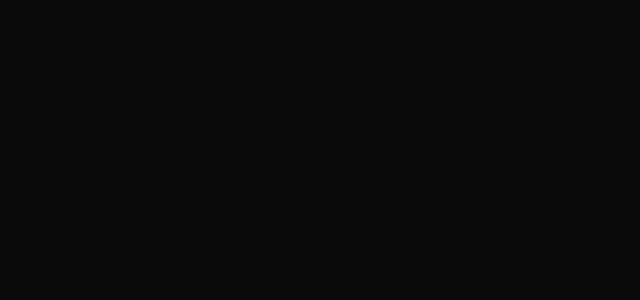
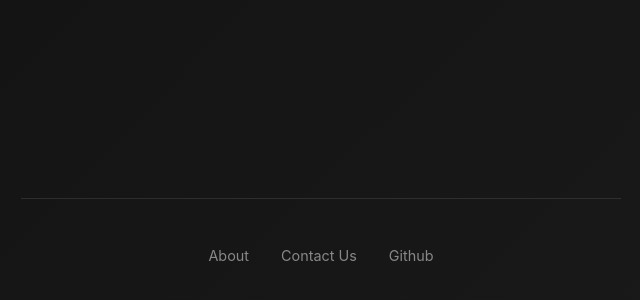
Before and after one commit to PeterMeas/Resumize, a React (Vite) app in the folder frontend/: page / in a window 1280 px wide. Shown: the part 1904-2204 px from the top of the page, without its empty margins (319-959 px from the left). Before the commit the page ends 800 px from the top, so only its background shows below. Built offline with nearby package versions, Linux system fonts and the light colour scheme.

Commit message:
frontend: add scrollable landing page with footers

```diff
--- a/frontend/src/App.css
+++ b/frontend/src/App.css
@@ -3,6 +3,78 @@
   padding: 0;
   box-sizing: border-box;
 }
+
+.footer {
+  margin-top: 100rem;
+  padding: 3rem 2rem 2rem;
+  text-align: center;
+  border-top: 1px solid rgba(255, 255, 255, 0.1);
+  position: relative;
+  z-index: 1;
+}
+
+.footer-content {
+  max-width: 800px;
+  margin: 0 auto;
+  display: flex;
+  align-items: center;
+  justify-content: center;
+  gap: 2rem;
+  flex-wrap: wrap;
+}
+
+.footer-links {
+  display: flex;
+  gap: 2rem;
+}
+
+.footer-links a {
+  color: #888888;
+  text-decoration: none;
+  font-size: 0.9rem;
+  transition: color 0.3s ease;
+}
+
+.footer-links a:hover {
+  color: #ffffff;
+}
+
+.footer-social {
+  display: flex;
+  gap: 1.5rem;
+}
+
+.footer-social a {
+  color: #888888;
+  text-decoration: none;
+  font-size: 0.9rem;
+  transition: color 0.3s ease;
+}
+
+.footer-social a:hover {
+  color: #ffffff;
+}
+
+.footer-copyright {
+  font-size: 0.85rem;
+  color: #666666;
+}
+
+@media (max-width: 768px) {
+  .footer-content {
+    flex-direction: column;
+    gap: 1rem;
+  }
+
+  .footer-links {
+    gap: 1rem;
+  }
+
+  .footer-social {
+    gap: 1rem;
+  }
+}
+
 
 .App {
   min-height: 100vh;
@@ -27,6 +99,7 @@
 }
 
 .title {
+  margin-top: 10rem;
   font-size: 4.5rem;
   font-weight: 700;
   margin-bottom: 1rem;
--- a/frontend/src/App.jsx
+++ b/frontend/src/App.jsx
@@ -11,6 +11,17 @@
             Transform your resume to match any job description with intelligent optimization
           </p>
           <button className="cta-button">Get Started</button>
+          <footer className="footer">
+            <div className = "footer-content">
+              <div className = "footer-links">
+                <a href="#">About</a>
+                <a href="#">Contact Us</a>
+              </div>
+              <div className = "footer-social">
+                <a href="https://github.com/PeterMeas/resumize">Github</a>
+              </div>
+            </div>
+          </footer>
         </div>
       </div>
     </div>
```
